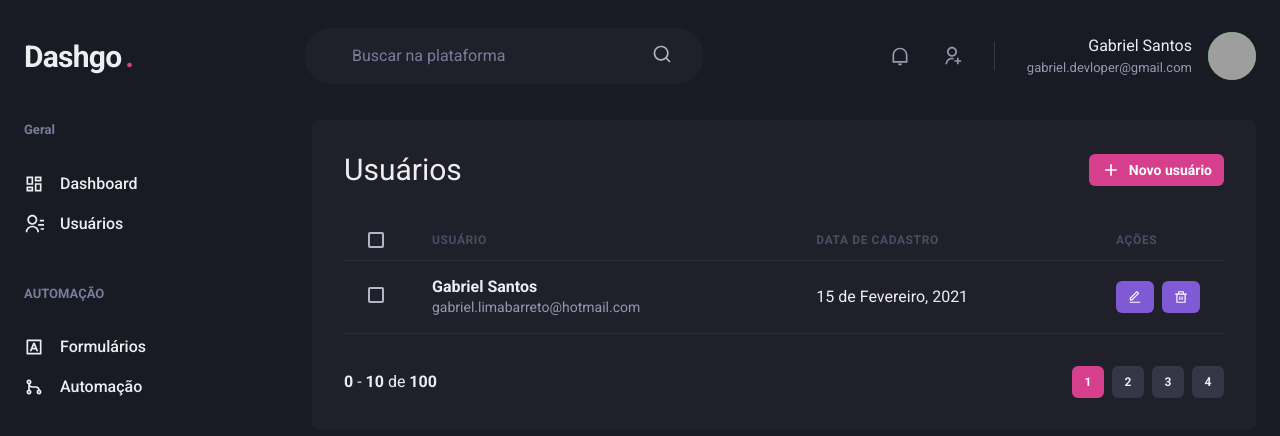
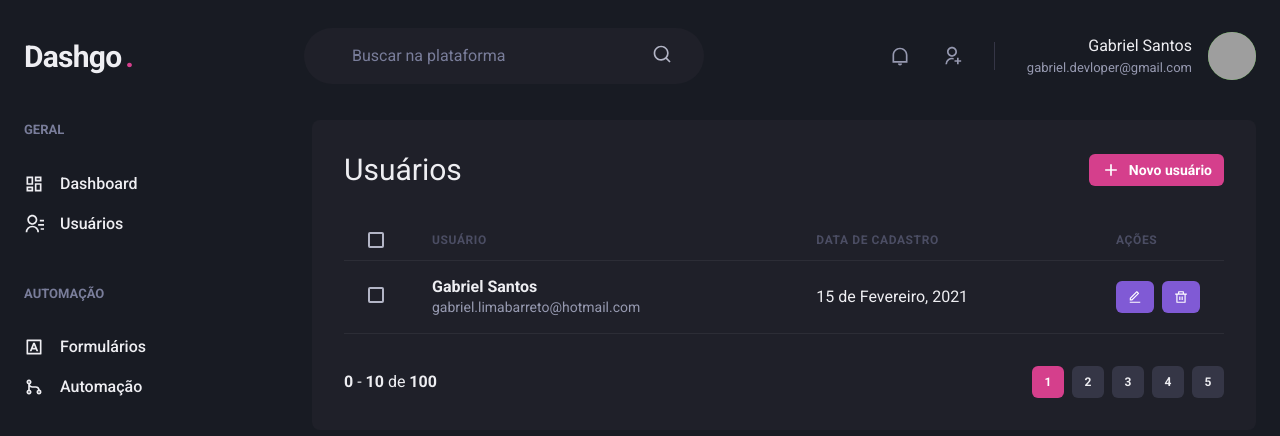
Before and after one commit to GabrielDevLoper/next.js-dashgo, a Next.js app: page /users in a window 1280 px wide. Shown: the top 436 px of the page. Built offline with nearby package versions, Linux system fonts and the light colour scheme; grey boxes are pictures that could not be loaded.

Commit message:
feat: separando os componentes.

```diff
--- a/src/components/Pagination.tsx
+++ /dev/null
@@ -1,58 +0,0 @@
-import { Stack, Button, Box } from "@chakra-ui/react";
-
-export function Pagination() {
-  return (
-    <Stack
-      direction="row"
-      mt="8"
-      justifyContent="space-between"
-      alignItems="center"
-      spacing="6"
-    >
-      <Box>
-        <strong>0</strong> - <strong>10</strong> de <strong>100</strong>
-      </Box>
-      <Stack direction="row" spacing="2">
-        <Button
-          size="sm"
-          fontSize="xs"
-          w="4"
-          colorScheme="pink"
-          disabled
-          _disabled={{ bgColor: "pink.500", cursor: "default" }}
-        >
-          1
-        </Button>
-
-        <Button
-          size="sm"
-          fontSize="xs"
-          w="4"
-          bgColor="gray.700"
-          _hover={{ bgColor: "gray.500" }}
-        >
-          2
-        </Button>
-
-        <Button
-          size="sm"
-          fontSize="xs"
-          w="4"
-          bgColor="gray.700"
-          _hover={{ bgColor: "gray.500" }}
-        >
-          3
-        </Button>
-        <Button
-          size="sm"
-          fontSize="xs"
-          w="4"
-          bgColor="gray.700"
-          _hover={{ bgColor: "gray.500" }}
-        >
-          4
-        </Button>
-      </Stack>
-    </Stack>
-  );
-}
--- /dev/null
+++ b/src/components/Pagination/PaginationItem.tsx
@@ -0,0 +1,38 @@
+import { Button } from "@chakra-ui/react";
+
+interface PaginationItemProps {
+  isCurrent?: boolean;
+  numberPage: number;
+}
+
+export function PaginationItem({
+  isCurrent = false,
+  numberPage,
+}: PaginationItemProps) {
+  if (isCurrent) {
+    return (
+      <Button
+        size="sm"
+        fontSize="xs"
+        w="4"
+        colorScheme="pink"
+        disabled
+        _disabled={{ bgColor: "pink.500", cursor: "default" }}
+      >
+        {numberPage}
+      </Button>
+    );
+  }
+
+  return (
+    <Button
+      size="sm"
+      fontSize="xs"
+      w="4"
+      bgColor="gray.700"
+      _hover={{ bgColor: "gray.500" }}
+    >
+      {numberPage}
+    </Button>
+  );
+}
--- /dev/null
+++ b/src/components/Pagination/index.tsx
@@ -0,0 +1,25 @@
+import { Stack, Button, Box } from "@chakra-ui/react";
+import { PaginationItem } from "./PaginationItem";
+
+export function Pagination() {
+  return (
+    <Stack
+      direction="row"
+      mt="8"
+      justifyContent="space-between"
+      alignItems="center"
+      spacing="6"
+    >
+      <Box>
+        <strong>0</strong> - <strong>10</strong> de <strong>100</strong>
+      </Box>
+      <Stack direction="row" spacing="2">
+        <PaginationItem numberPage={1} isCurrent />
+        <PaginationItem numberPage={2} />
+        <PaginationItem numberPage={3} />
+        <PaginationItem numberPage={4} />
+        <PaginationItem numberPage={5} />
+      </Stack>
+    </Stack>
+  );
+}
--- a/src/components/Sidebar.tsx
+++ /dev/null
@@ -1,56 +0,0 @@
-import { Flex, Box, Stack, Text, Link, Icon } from "@chakra-ui/react";
-import {
-  RiContactsLine,
-  RiContrastLine,
-  RiDashboardLine,
-  RiGitMergeLine,
-  RiInputMethodLine,
-} from "react-icons/ri";
-
-export function Sidebar() {
-  return (
-    <Box as="aside" w="64" mr="8">
-      <Stack spacing="12" align="flex-start">
-        <Box>
-          <Text fontWeight="bold" color="gray.400" fontSize="small">
-            Geral
-          </Text>
-          <Stack spacing="4" mt="8" align="stretch">
-            <Link display="flex" alignItems="center">
-              <Icon as={RiDashboardLine} fontSize="20" />
-              <Text ml="4" fontWeight="medium">
-                Dashboard
-              </Text>
-            </Link>
-            <Link display="flex" alignItems="center">
-              <Icon as={RiContactsLine} fontSize="20" />
-              <Text ml="4" fontWeight="medium">
-                Usuários
-              </Text>
-            </Link>
-          </Stack>
-        </Box>
-
-        <Box>
-          <Text fontWeight="bold" color="gray.400" fontSize="small">
-            AUTOMAÇÃO
-          </Text>
-          <Stack spacing="4" mt="8" align="stretch">
-            <Link display="flex" alignItems="center">
-              <Icon as={RiInputMethodLine} fontSize="20" />
-              <Text ml="4" fontWeight="medium">
-                Formulários
-              </Text>
-            </Link>
-            <Link display="flex" alignItems="center">
-              <Icon as={RiGitMergeLine} fontSize="20" />
-              <Text ml="4" fontWeight="medium">
-                Automação
-              </Text>
-            </Link>
-          </Stack>
-        </Box>
-      </Stack>
-    </Box>
-  );
-}
--- /dev/null
+++ b/src/components/Sidebar/NavLinks.tsx
@@ -0,0 +1,19 @@
+import { ElementType } from "react";
+import { Icon, Link, Text } from "@chakra-ui/react";
+import { LinkProps } from "@chakra-ui/react";
+
+interface NavLinkProps extends LinkProps {
+  icon: ElementType;
+  children: string;
+}
+
+export function NavLink({ icon, children, ...rest }: NavLinkProps) {
+  return (
+    <Link display="flex" alignItems="center" {...rest}>
+      <Icon as={icon} fontSize="20" />
+      <Text ml="4" fontWeight="medium">
+        {children}
+      </Text>
+    </Link>
+  );
+}
--- /dev/null
+++ b/src/components/Sidebar/NavSection.tsx
@@ -0,0 +1,20 @@
+import { ReactNode } from "react";
+import { Box, Stack, Text } from "@chakra-ui/react";
+
+interface NavSectionProps {
+  title: string;
+  children: ReactNode;
+}
+
+export function NavSection({ title, children }: NavSectionProps) {
+  return (
+    <Box>
+      <Text fontWeight="bold" color="gray.400" fontSize="small">
+        {title}
+      </Text>
+      <Stack spacing="4" mt="8" align="stretch">
+        {children}
+      </Stack>
+    </Box>
+  );
+}
--- /dev/null
+++ b/src/components/Sidebar/index.tsx
@@ -0,0 +1,28 @@
+import { Flex, Box, Stack, Text, Link, Icon } from "@chakra-ui/react";
+import {
+  RiContactsLine,
+  RiContrastLine,
+  RiDashboardLine,
+  RiGitMergeLine,
+  RiInputMethodLine,
+} from "react-icons/ri";
+import { NavLink } from "./NavLinks";
+import { NavSection } from "./NavSection";
+
+export function Sidebar() {
+  return (
+    <Box as="aside" w="64" mr="8">
+      <Stack spacing="12" align="flex-start">
+        <NavSection title="GERAL">
+          <NavLink icon={RiDashboardLine}>Dashboard</NavLink>
+          <NavLink icon={RiContactsLine}>Usuários</NavLink>
+        </NavSection>
+
+        <NavSection title="AUTOMAÇÃO">
+          <NavLink icon={RiInputMethodLine}>Formulários</NavLink>
+          <NavLink icon={RiGitMergeLine}>Automação</NavLink>
+        </NavSection>
+      </Stack>
+    </Box>
+  );
+}
```
